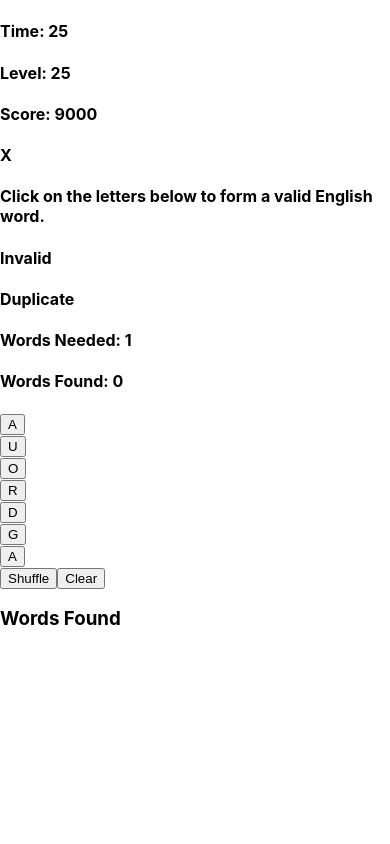
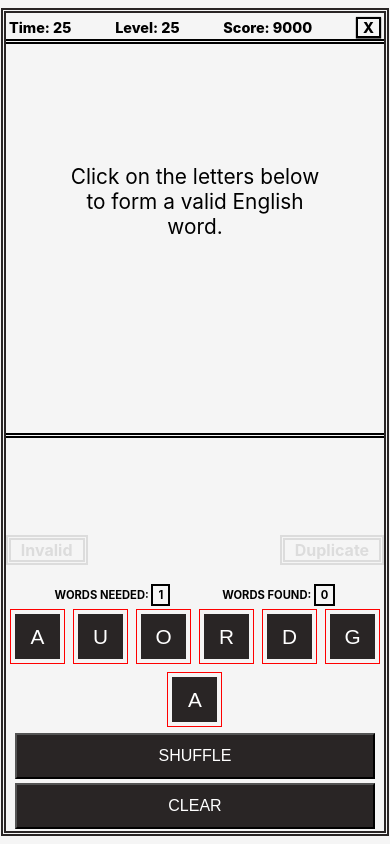
Before and after one commit to tope-olajide/word-solver, a React (Create React App) app: page / in a window 390 px wide. Built offline with nearby package versions, Linux system fonts and the light colour scheme.

Commit message:
Update index.css

```diff
--- a/src/index.css
+++ b/src/index.css
@@ -1,13 +1,400 @@
 body {
   margin: 0;
-  font-family: -apple-system, BlinkMacSystemFont, 'Segoe UI', 'Roboto', 'Oxygen',
-    'Ubuntu', 'Cantarell', 'Fira Sans', 'Droid Sans', 'Helvetica Neue',
+  font-family: -apple-system, BlinkMacSystemFont, "Segoe UI", "Roboto", "Oxygen",
+    "Ubuntu", "Cantarell", "Fira Sans", "Droid Sans", "Helvetica Neue",
     sans-serif;
   -webkit-font-smoothing: antialiased;
   -moz-osx-font-smoothing: grayscale;
+  background-color: whitesmoke;
+  width: 100wv;
 }
 
-code {
-  font-family: source-code-pro, Menlo, Monaco, Consolas, 'Courier New',
-    monospace;
+.main-section {
+  display: flex;
+  width: 100%;
+  justify-content: center;
+  align-items: center;
+  min-height: 100vh;
 }
+.game-container {
+  width: 40%;
+  border: 5px double #292525;
+  display: flex;
+  flex-direction: column;
+  align-items: center;
+  justify-content: space-between;
+  margin-right: 20px;
+  height: 97vh;
+}
+.button {
+  text-transform: uppercase;
+  background: #292525;
+  color: #ffffff;
+  cursor: pointer;
+  border: none;
+  width: 100%;
+  height: 100%;
+  font-size: 1.7rem;
+}
+.input-button-section,
+.output-button-section {
+  display: flex;
+  justify-content: center;
+  flex-wrap: wrap;
+  align-items: center;
+}
+
+.output-button-section {
+  height: 100%;
+  width: 100%;
+}
+.output-button-section::after {
+  content: "";
+  width: 100%;
+  border-bottom: 5px double black;
+}
+.button-wrapper {
+  border: 2px solid #292525;
+  display: flex;
+  align-items: center;
+  padding: 5px;
+  height: 50px;
+  width: 50px;
+  margin: 5px;
+}
+.instructions h1 {
+  text-align: center;
+  font-size: 1.4rem;
+  font-weight: 500;
+  margin: 0;
+  width: 70%;
+}
+.instructions,
+.game-over {
+  margin: 0px;
+  min-height: 150px;
+  display: flex;
+  justify-content: center;
+  align-items: center;
+  padding: 0;
+  width: 100%;
+  flex-wrap: wrap;
+}
+.game-over h1 {
+  text-align: center;
+  font-size: 2.7rem;
+  font-weight: 500;
+  margin: 2rem;
+}
+.arrow {
+  width: 200px;
+}
+.word_duplicate-section {
+  display: flex;
+  justify-content: space-between;
+  width: 100%;
+  margin: 15px;
+  color: rgb(0, 0, 0);
+}
+
+.is-duplicate,
+.is-invalid {
+  padding: 0 50px;
+  margin: 0;
+  color: rgb(0, 0, 0);
+  border: 5px double rgb(0, 0, 0);
+}
+.not-duplicate,
+.valid {
+  padding: 0 50px;
+  margin: 0;
+  color: rgb(0, 0, 0, 0.1);
+  border: 5px double rgb(0, 0, 0, 0.1);
+}
+.output-button {
+  min-height: 140px;
+  display: flex;
+  flex-wrap: wrap;
+  justify-content: center;
+  align-items: center;
+  width: 100%;
+}
+
+.info-section {
+  display: flex;
+  justify-content: space-evenly;
+  align-items: center;
+  width: 100%;
+}
+.info-section span {
+  border: 2px solid black;
+  padding: 2px 5px;
+}
+.info-section h1 {
+  font-size: 1rem;
+  text-transform: uppercase;
+}
+.secondary-button-container {
+  display: flex;
+  flex-direction: column;
+  width: 100%;
+  justify-content: center;
+  align-items: center;
+}
+.secondary-button {
+  width: 100%;
+  text-transform: uppercase;
+  background: #292525;
+  color: #ffffff;
+  cursor: pointer;
+  width: 95%;
+  height: 100%;
+  font-size: 1rem;
+  padding: 15px;
+  margin: 2px;
+}
+.word-found-container {
+  height: 95vh;
+  width: 22%;
+  border: 6px double black;
+  overflow: auto;
+}
+.word-found-container h1 {
+  border-bottom: 2px solid black;
+  margin: 0;
+  text-align: center;
+}
+.word-found-container p {
+  text-align: center;
+}
+.time-score-section {
+  display: flex;
+  justify-content: space-between;
+  width: 100%;
+  flex-wrap: wrap;
+  padding: 8px;
+}
+.time-score-section::after {
+  content: "";
+  width: 100%;
+  border-bottom: 7px double black;
+}
+
+.time-score-section h4 {
+  margin: 0.3rem;
+  font-size: 1.1rem;
+}
+.quit-button {
+  border: 2px solid black;
+  padding: 0 5px;
+  box-shadow: 0 0px 1px 0 rgba(0, 0, 0, 0.5), 0 1px 1px 0 rgba(0, 0, 0, 0.5);
+}
+@media screen and (max-width: 1024px) {
+  .game-container {
+    width: 70%;
+  }
+}
+@media screen and (max-width: 768px) {
+  .time-score-section {
+    padding: 3px;
+  }
+  .time-score-section::after {
+    border-bottom: 5px double;
+  }
+
+  .time-score-section h4 {
+    margin: 0.1.3rem;
+    font-size: 0.7rem;
+    font-weight: 900;
+  }
+  .game-container {
+    width: 97%;
+    margin: auto;
+  }
+  .word-found-container {
+    display: none;
+  }
+  .output-button {
+    min-height: 70px;
+  }
+  .output-button-section::after {
+    content: "";
+    width: 97vw;
+    border-bottom: 5px double black;
+  }
+  .instructions h1 {
+    text-align: center;
+    font-size: 1.3rem;
+    font-weight: 400;
+    margin: 0;
+  }
+  .instructions,
+  .game-over {
+    margin: 2px;
+    min-height: 70px;
+    display: flex;
+    justify-content: center;
+    align-items: center;
+  }
+  .is-duplicate,
+  .is-invalid {
+    padding: 0 10px;
+    margin: 0;
+    color: rgb(0, 0, 0);
+    border: 5px double rgb(0, 0, 0);
+  }
+  .not-duplicate,
+  .valid {
+    padding: 0 10px;
+    margin: 0;
+    color: rgb(0, 0, 0, 0.1);
+    border: 5px double rgb(0, 0, 0, 0.1);
+  }
+  .info-section {
+    display: flex;
+    justify-content: space-evenly;
+    align-items: center;
+    width: 100%;
+  }
+  .info-section h1 {
+    font-size: 0.7rem;
+    margin: 0.2rem;
+  }
+  .button {
+    font-size: 1rem;
+  }
+  .button-wrapper {
+    border: 1px solid;
+    padding: 4px;
+    height: 30px;
+    width: 50px;
+    margin: 4px;
+  }
+  .word_duplicate-section {
+    margin: 5px;
+  }
+  .secondary-button {
+    padding: 9px;
+  }
+}
+@media screen and (max-width: 400px) {
+  .game-container {
+    width: 97%;
+    margin: 0 auto;
+  }
+  .time-score-section h4 {
+    margin: 0.2rem;
+    font-size: 0.9rem;
+    font-weight: 800;
+  }
+  .word-found-container {
+    display: none;
+  }
+  .output-button {
+    min-height: 150px;
+  }
+  .instructions h1 {
+    text-align: center;
+    font-size: 1.3rem;
+    font-weight: 400;
+    margin: 0;
+  }
+  .instructions,
+  .game-over {
+    margin: 2px;
+    min-height: 150px;
+    display: flex;
+    justify-content: center;
+    align-items: center;
+  }
+  .is-duplicate,
+  .is-invalid {
+    padding: 0 10px;
+    margin: 0;
+    color: rgb(0, 0, 0);
+    border: 5px double rgb(0, 0, 0);
+  }
+  .not-duplicate,
+  .valid {
+    padding: 0 10px;
+    margin: 0;
+    color: rgb(0, 0, 0, 0.1);
+    border: 5px double rgb(0, 0, 0, 0.1);
+  }
+  .info-section {
+    display: flex;
+    justify-content: space-evenly;
+    align-items: center;
+    width: 100%;
+  }
+
+  .info-section h1 {
+    font-size: 0.7rem;
+    margin: 0.2rem;
+  }
+
+  .button {
+    font-size: 1.3rem;
+  }
+  .button-wrapper {
+    border: 1px solid red;
+    padding: 4px;
+    height: 45px;
+    width: 45px;
+    margin: 4px;
+  }
+  .secondary-button {
+    font-size: 1rem;
+    padding: 12px;
+  }
+  .word_duplicate-section {
+    margin: 20px;
+  }
+}
+nav {
+  width: 100%;
+  background-color: black;
+  color: #ffffff;
+}
+nav h1 {
+  margin: 0rem;
+  font-weight: 100;
+  font-size: 2.3rem;
+  font-style: italic;
+  padding: 0.5rem;
+}
+.home-container {
+  width: 40%;
+  border: 7px double black;
+  margin: 10px auto;
+}
+.home-title-section {
+  display: flex;
+  border-bottom: 5px double black;
+  align-items: center;
+  justify-content: center;
+  padding: 5px;
+}
+.home-title-section h1 {
+  font-size: 2rem;
+  margin: 1rem;
+}
+.menu-button-wrapper {
+  border: 2px solid #292525;
+  align-items: center;
+  padding: 5px;
+  margin: 2px;
+  height: 50px;
+  width: 100%;
+}
+.home-button-wrapper, .home-menu-details {
+  display: flex;
+  flex-wrap: wrap;
+  justify-content: space-between;
+  width: 100%;
+  height: 100%;
+  align-items: stretch;
+}
+.menu-button-wrapper .button{
+  font-size: 1.2rem;
+}
```
